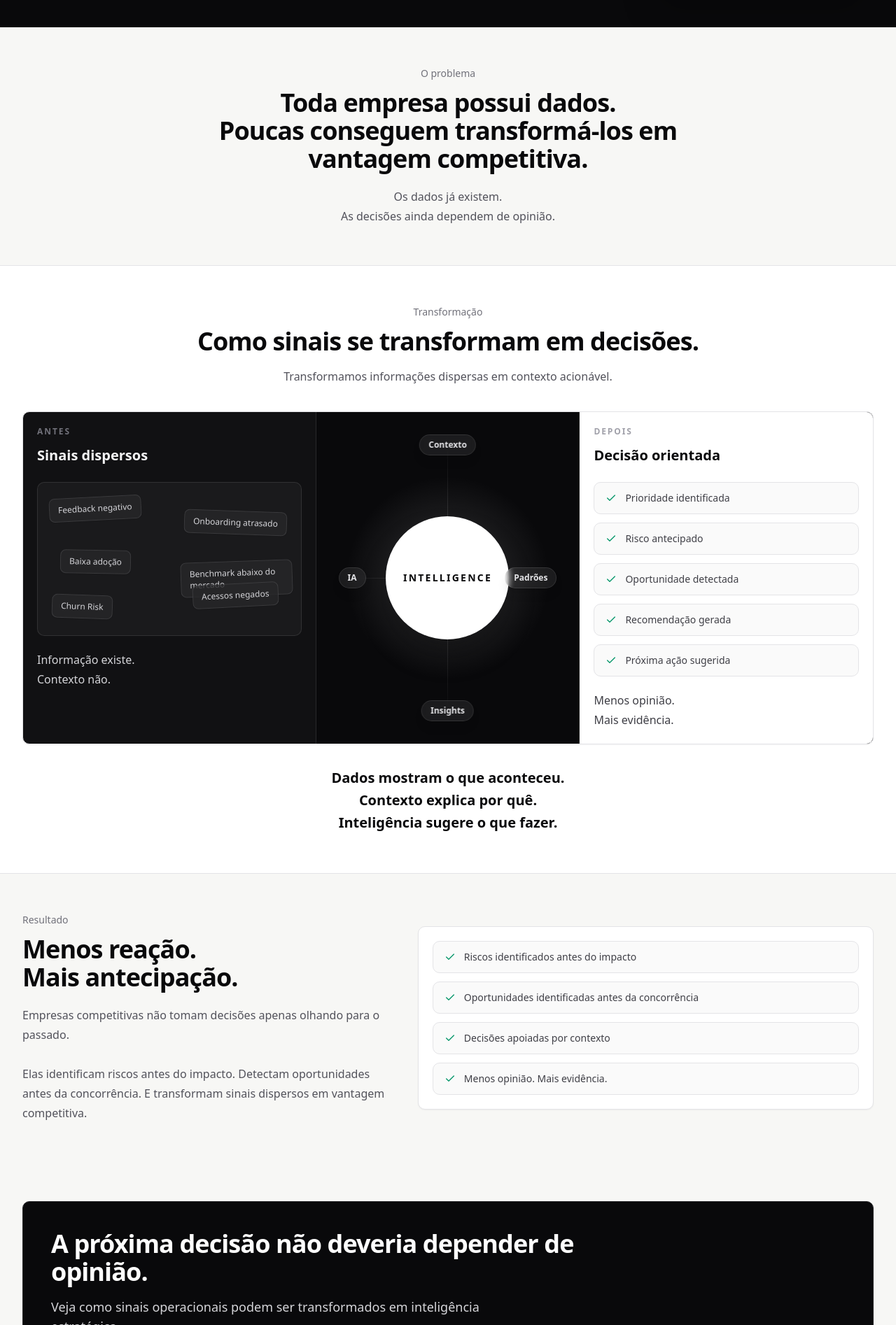
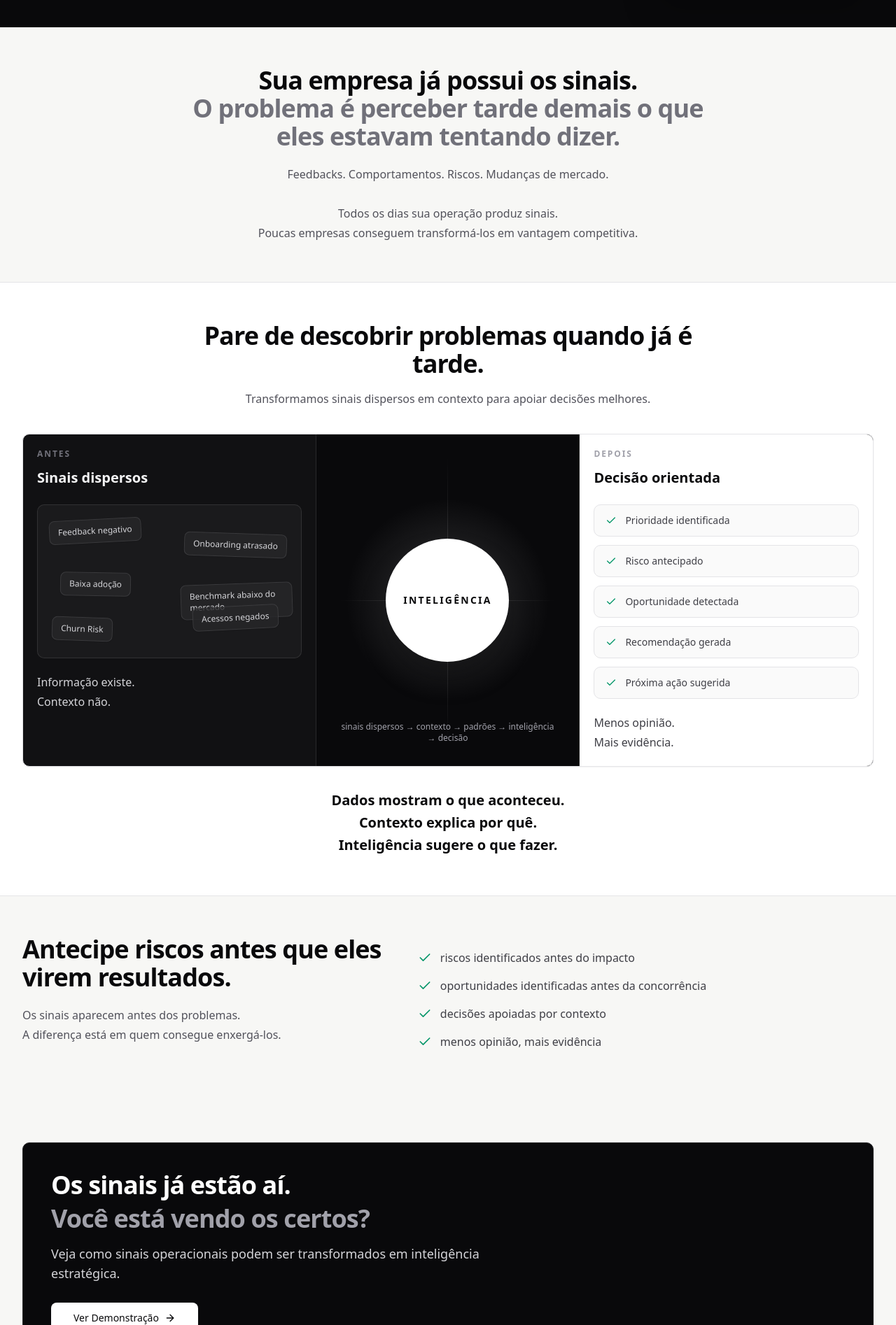
Before and after one commit to KarlaVieira-Dev/kv-partners-mvp, a Next.js app: page / in a window 1280 px wide. Shown: the part 646-2540 px from the top of the page at 70% size. Built offline with nearby package versions, Linux system fonts and the light colour scheme.

Commit message:
Refine landing page storytelling and value proposition

```diff
--- a/components/landing/landing-page.tsx
+++ b/components/landing/landing-page.tsx
@@ -18,8 +18,6 @@ const scatteredSignals = [
   "Acessos negados",
 ];
 
-const intelligenceOrbit = ["Contexto", "Padrões", "Insights", "IA"];
-
 const orientedDecisions = [
   "Prioridade identificada",
   "Risco antecipado",
@@ -29,10 +27,10 @@ const orientedDecisions = [
 ];
 
 const resultHighlights = [
-  "Riscos identificados antes do impacto",
-  "Oportunidades identificadas antes da concorrência",
-  "Decisões apoiadas por contexto",
-  "Menos opinião. Mais evidência.",
+  "riscos identificados antes do impacto",
+  "oportunidades identificadas antes da concorrência",
+  "decisões apoiadas por contexto",
+  "menos opinião, mais evidência",
 ];
 
 export function LandingPage() {
@@ -55,13 +53,13 @@ export function LandingPage() {
           </Link>
           <nav className="hidden items-center gap-5 text-sm font-medium text-zinc-600 md:flex">
             <a className="hover:text-zinc-950" href="#problema">
-              Problema
+              Sinais
             </a>
             <a className="hover:text-zinc-950" href="#decisao">
-              Decisão
+              Virada
             </a>
             <a className="hover:text-zinc-950" href="#valor">
-              Valor
+              Clareza
             </a>
             <Link
               className={buttonVariants({ size: "sm", variant: "outline" })}
@@ -124,16 +122,21 @@ export function LandingPage() {
         id="problema"
       >
         <div className="mx-auto max-w-3xl text-center">
-          <p className="text-sm font-medium text-zinc-500">O problema</p>
-          <h2 className="mt-3 text-3xl font-semibold tracking-tight text-zinc-950 sm:text-4xl">
-            Toda empresa possui dados.
+          <h2 className="text-3xl font-semibold tracking-tight text-zinc-950 sm:text-4xl">
+            Sua empresa já possui os sinais.
             <br />
-            Poucas conseguem transformá-los em vantagem competitiva.
+            <span className="text-zinc-500">
+              O problema é perceber tarde demais o que eles estavam tentando
+              dizer.
+            </span>
           </h2>
           <p className="mt-5 text-base leading-7 text-zinc-600">
-            Os dados já existem.
+            Feedbacks. Comportamentos. Riscos. Mudanças de mercado.
             <br />
-            As decisões ainda dependem de opinião.
+            <br />
+            Todos os dias sua operação produz sinais.
+            <br />
+            Poucas empresas conseguem transformá-los em vantagem competitiva.
           </p>
         </div>
       </section>
@@ -144,12 +147,12 @@ export function LandingPage() {
       >
         <div className="mx-auto max-w-7xl">
           <div className="mx-auto max-w-3xl text-center">
-            <p className="text-sm font-medium text-zinc-500">Transformação</p>
-            <h2 className="mt-3 text-3xl font-semibold tracking-tight text-zinc-950 sm:text-4xl">
-              Como sinais se transformam em decisões.
+            <h2 className="text-3xl font-semibold tracking-tight text-zinc-950 sm:text-4xl">
+              Pare de descobrir problemas quando já é tarde.
             </h2>
             <p className="mt-4 text-base leading-7 text-zinc-600">
-              Transformamos informações dispersas em contexto acionável.
+              Transformamos sinais dispersos em contexto para apoiar decisões
+              melhores.
             </p>
           </div>
 
@@ -192,22 +195,11 @@ export function LandingPage() {
                 <div className="absolute left-8 right-8 top-1/2 h-px bg-gradient-to-r from-transparent via-white/20 to-transparent" />
                 <div className="absolute bottom-8 top-8 left-1/2 w-px bg-gradient-to-b from-transparent via-white/20 to-transparent" />
                 <div className="relative grid size-44 place-items-center rounded-full border border-white/15 bg-white text-center text-sm font-semibold uppercase tracking-[0.16em] text-zinc-950 shadow-2xl">
-                  INTELLIGENCE
+                  INTELIGÊNCIA
                 </div>
-                {intelligenceOrbit.map((item, index) => (
-                  <div
-                    className={cn(
-                      "absolute rounded-full border border-white/10 bg-white/[0.08] px-3 py-1.5 text-xs font-semibold text-zinc-200 shadow-lg backdrop-blur-sm",
-                      index === 0 && "left-1/2 top-8 -translate-x-1/2",
-                      index === 1 && "right-8 top-1/2 -translate-y-1/2",
-                      index === 2 && "bottom-8 left-1/2 -translate-x-1/2",
-                      index === 3 && "left-8 top-1/2 -translate-y-1/2",
-                    )}
-                    key={item}
-                  >
-                    {item}
+                <div className="absolute bottom-8 left-1/2 w-[82%] -translate-x-1/2 text-center text-xs font-medium text-zinc-400">
+                  sinais dispersos → contexto → padrões → inteligência → decisão
                 </div>
-                ))}
               </div>
 
               <div className="bg-white p-5 text-zinc-950">
@@ -253,35 +245,28 @@ export function LandingPage() {
       >
         <div className="grid gap-8 lg:grid-cols-[0.9fr_1.1fr] lg:items-center">
           <div>
-            <p className="text-sm font-medium text-zinc-500">Resultado</p>
-          <h2 className="mt-3 text-3xl font-semibold tracking-tight text-zinc-950 sm:text-4xl">
-              Menos reação.
-              <br />
-              Mais antecipação.
+            <h2 className="text-3xl font-semibold tracking-tight text-zinc-950 sm:text-4xl">
+              Antecipe riscos antes que eles virem resultados.
             </h2>
             <p className="mt-5 text-base leading-7 text-zinc-600">
-              Empresas competitivas não tomam decisões apenas olhando para o
-              passado.
+              Os sinais aparecem antes dos problemas.
+              <br />
+              A diferença está em quem consegue enxergá-los.
               <br />
               <br />
-              Elas identificam riscos antes do impacto. Detectam oportunidades
-              antes da concorrência. E transformam sinais dispersos em vantagem
-              competitiva.
             </p>
           </div>
 
-          <div className="rounded-lg border border-zinc-200 bg-white p-5 shadow-sm">
-            <div className="grid gap-3">
+          <div className="grid gap-4">
             {resultHighlights.map((highlight) => (
               <div
-                  className="flex items-center gap-3 rounded-lg border border-zinc-200 bg-zinc-50 px-4 py-3 text-sm font-medium text-zinc-700"
+                className="flex items-center gap-3 text-base font-medium text-zinc-700"
                 key={highlight}
               >
-                  <Check className="size-4 text-emerald-600" />
+                <Check className="size-5 shrink-0 text-emerald-600" />
                 <span>{highlight}</span>
               </div>
             ))}
-            </div>
           </div>
         </div>
       </section>
@@ -289,7 +274,10 @@ export function LandingPage() {
       <section className="mx-auto max-w-7xl px-4 py-14 sm:px-6 lg:px-8">
         <div className="rounded-lg border border-zinc-800 bg-zinc-950 p-8 text-white shadow-sm sm:p-10">
           <h2 className="max-w-3xl text-3xl font-semibold tracking-tight sm:text-4xl">
-            A próxima decisão não deveria depender de opinião.
+            Os sinais já estão aí.
+            <span className="mt-2 block text-zinc-400">
+              Você está vendo os certos?
+            </span>
           </h2>
           <p className="mt-4 max-w-2xl text-base leading-7 text-zinc-300 sm:text-lg">
             Veja como sinais operacionais podem ser transformados em
```
Lines whose indentation alone changed are shown as unchanged.
